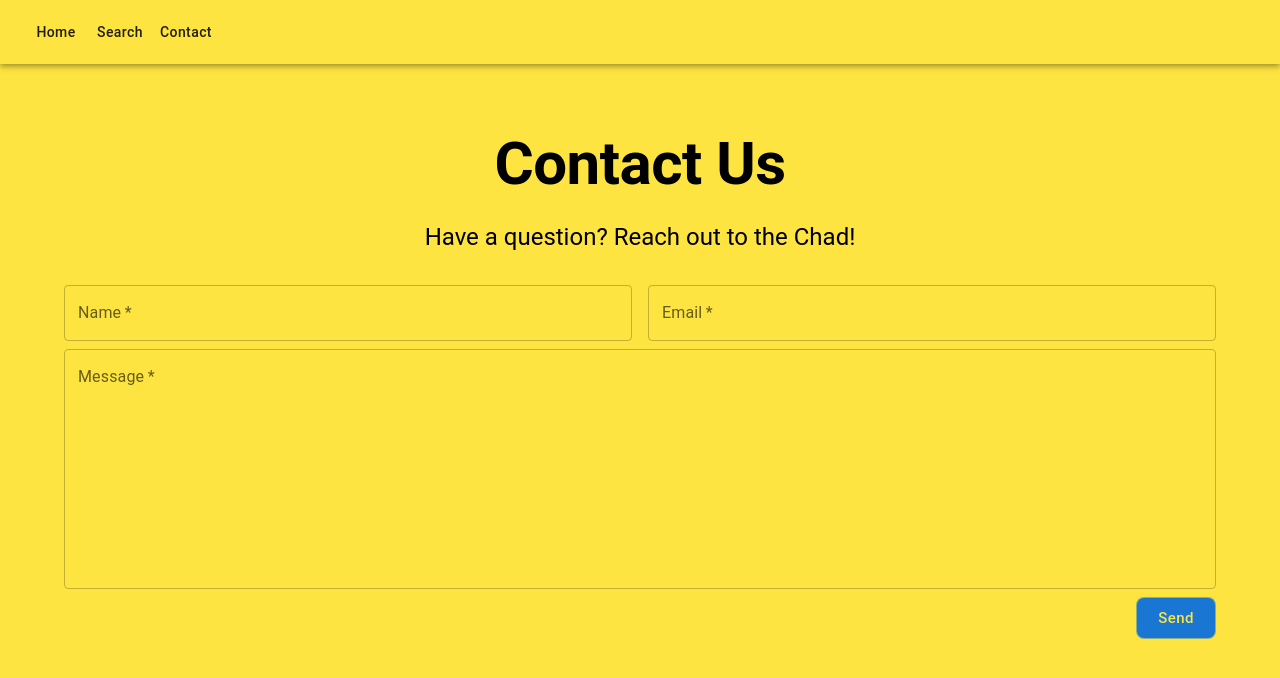
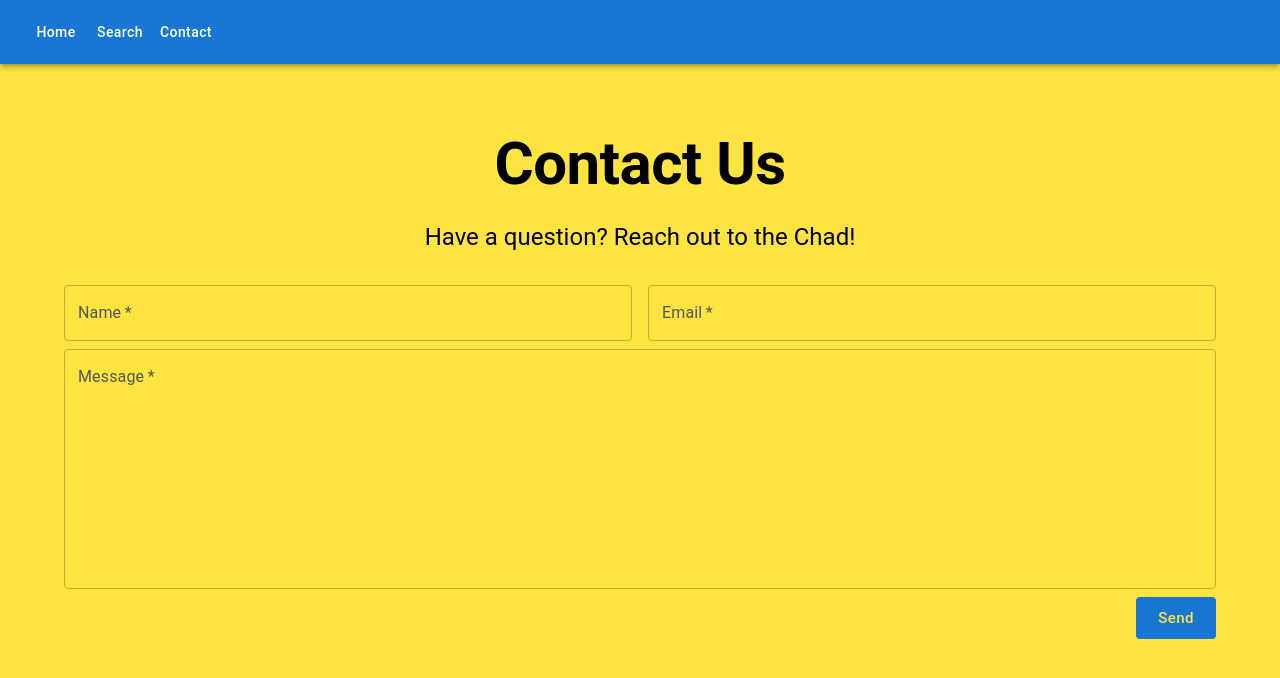
Before and after one commit to Andrew-Flanagan/Nick-a-Flick, a React (Create React App) app: page /contact in a window 1280 px wide. Shown: the top 678 px of the page. Built offline with nearby package versions, Linux system fonts and the light colour scheme.

Commit message:
fix theme stuff and add routing to contact page from request rental

```diff
--- a/src/App.js
+++ b/src/App.js
@@ -9,7 +9,7 @@ function App() {
   return (
     <ThemeProvider theme={theme}>
       <Router>
-        <Box sx={{ display: 'flex', flexDirection: 'column', minHeight: '100vh' }}>
+        <Box sx={{ display: 'flex', flexDirection: 'column', minHeight: '100vh'}}>
           {/* Navbar */}
           <AppBar position="static">
             <Toolbar>
--- a/src/components/MovieModal/MovieModal.jsx
+++ b/src/components/MovieModal/MovieModal.jsx
@@ -2,16 +2,28 @@ import React from "react";
 import { Modal, Box, Typography, Button } from "@mui/material";
 import genres from "../../data/genres.json";
 import CloseIcon from '@mui/icons-material/Close';
+import { useNavigate, Route } from "react-router-dom";
+import ContactPage from "../../pages/ContactPage/ContactPage";
 import "./MovieModal.css";
 
 const MovieModal = ({ movie, open, onClose }) => {
+  const navigate = useNavigate();
+
+
+
   if (!movie) return null;
+
+
+  const routeChange = (movieTitle) =>{
+    let path = `/contact`;
+    navigate(path, {state: {movie: movieTitle}});
+  }
 
   return (
     <Modal open={open} onClose={onClose}>
       <Box className="movie-modal">
         <Typography variant="h4" gutterBottom className="movie-modal-h1">
-          {movie.original_title}
+          {movie.title}
         </Typography>
         <Box
           component="img"
@@ -23,7 +35,7 @@ const MovieModal = ({ movie, open, onClose }) => {
             <CloseIcon sx={{ fontSize: 28, color: '#333' }} />
         </Box>
         <Box sx={{display: "flex", flexDirection: "column"}}>
-            <Button className="rent-button">Request Rental</Button>
+            <Button className="rent-button" onClick={() => {routeChange(movie.title)}}>Request Rental</Button>
         </Box>
         <Typography variant="body1" mt={2}>
           <strong>Overview:</strong> {movie.overview}
--- a/src/pages/ContactPage/ContactPage.jsx
+++ b/src/pages/ContactPage/ContactPage.jsx
@@ -1,21 +1,29 @@
 import React from "react";
-import { Box, Typography, Button, Container, TextField } from "@mui/material";
-import { Link } from "react-router-dom";
+import { Box, Typography, Button, Container, TextField, FormControl, InputLabel, Select, MenuItem } from "@mui/material";
+import { useLocation } from "react-router-dom";
 import '../../styles/global.css';
 
 
-const ContactPage = () => {
+const ContactPage = (movie) => {
     const [name, setName] = React.useState("");
     const [email, setEmail] = React.useState("");
     const [message, setMessage] = React.useState("");
     const [submitted, setSubmitted] = React.useState(false);
+    // const [request, setRequest] = React.useState("General Inquiry");
+
+    const location = useLocation();
 
     const handleSubmit = (event) => {
         event.preventDefault();
         console.log(name, email, message);
         setSubmitted(true);
+    }
 
-
+    const populateMovie = () => {
+        if (location.state) {
+            return "Hi Chad, I would like to rent " + location.state.movie + ".";
+        }
+        return message;
     }
 
 
@@ -29,6 +37,18 @@ const ContactPage = () => {
                     Have a question? Reach out to the Chad!
                 </Typography>
                 <Box sx={{ display: "flex", justifyContent: "center", mt: 4 }}>
+                    {/* <FormControl sx={{display: "inline-block", marginRight: "16px"}} fullWidth>
+                        <InputLabel>Request</InputLabel>
+                        <Select
+                          label="Request"
+                          value={request}
+                          fullWidth
+                          onChange={(event) => { setRequest(event.target.value)}}
+                        >
+                          <MenuItem value={"General Request"}>General Inquiry</MenuItem>
+                          <MenuItem value={"Rental Request"}>Rental Request</MenuItem>
+                        </Select>
+                    </FormControl> */}
                     <TextField
                         fullWidth
                         label="Name"
@@ -59,7 +79,7 @@ const ContactPage = () => {
                         height: "30vh", alignItems: "flex-start", textOverflow: "ellipsis", overflow: 'scroll', flexGrow: 1}}}
                     required
                     onChange={(event) => setMessage(event.target.value)}
-                    value={message}
+                    value={populateMovie()}
                     error={message.length === 0 && submitted}
                 >
                 </TextField>
--- a/src/styles/theme.js
+++ b/src/styles/theme.js
@@ -1,28 +1,34 @@
-import { createTheme } from '@mui/material/styles';
+import { createTheme } from '@mui/material/styles/index.js';
 
 const theme = createTheme({
     palette: {
-      primary: {
-        main: '#FEE440',
+        primary: {
+          main: '#1976d2', // Blue
+        },
+        secondary: {
+          main: '#FEE440', // Yellow
+        },
+        error: {
+          main: '#f44336', // Red
+        },
+        text: {
+          primary: '#000', // Black
+          secondary: '#555', // Gray
+        },
+        background: {
+          default: '#fff', // White background
+          paper: '#f7f7f7', // Light gray for elements
+        },
       },
-      secondary: {
-        main: '#1976d2',
-      },
-    },
+
     typography: {
+        button: {
+          textTransform: 'none',
+        },
       fontFamily: '"Roboto", "Helvetica", "Arial", sans-serif',
       fontSize: 14,
     },
-    components: {
-      MuiButton: {
-        styleOverrides: {
-          root: {
-            borderRadius: '8px',
-            textTransform: 'none',
-          },
-        },
-      },
-    },
+
   });
 
   export default theme;
```
